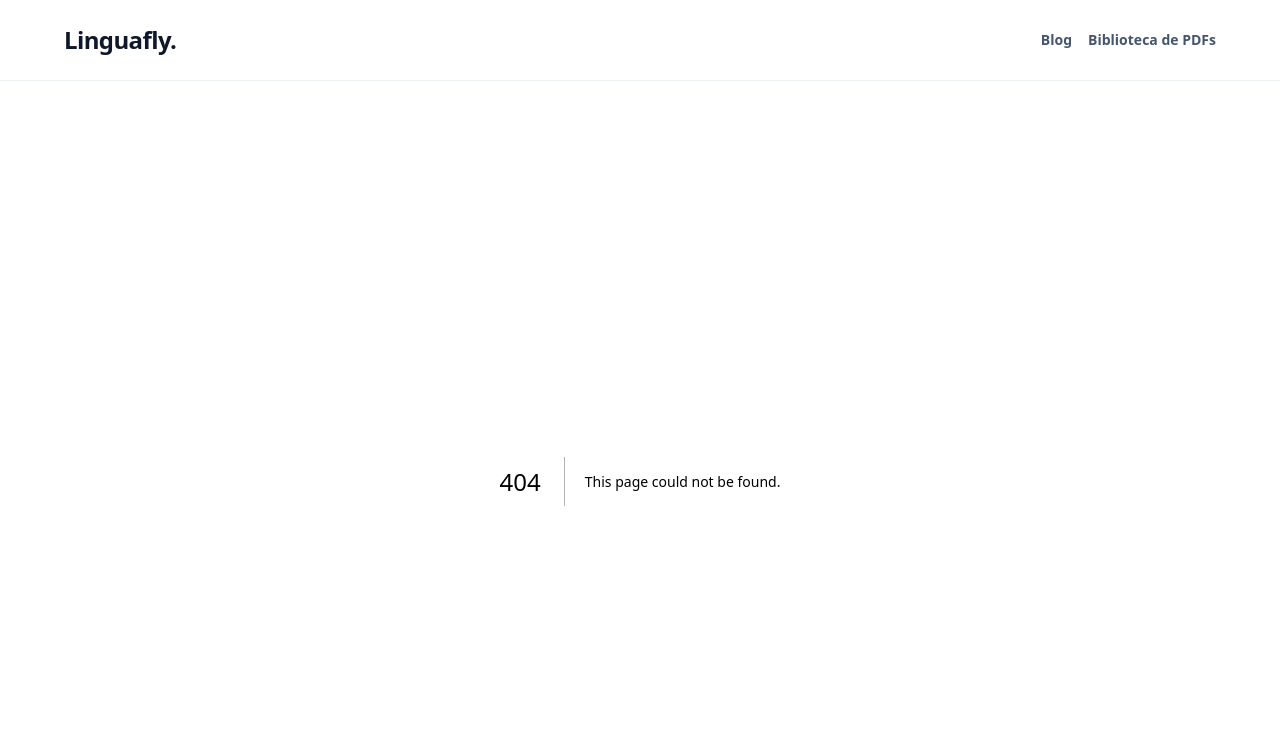
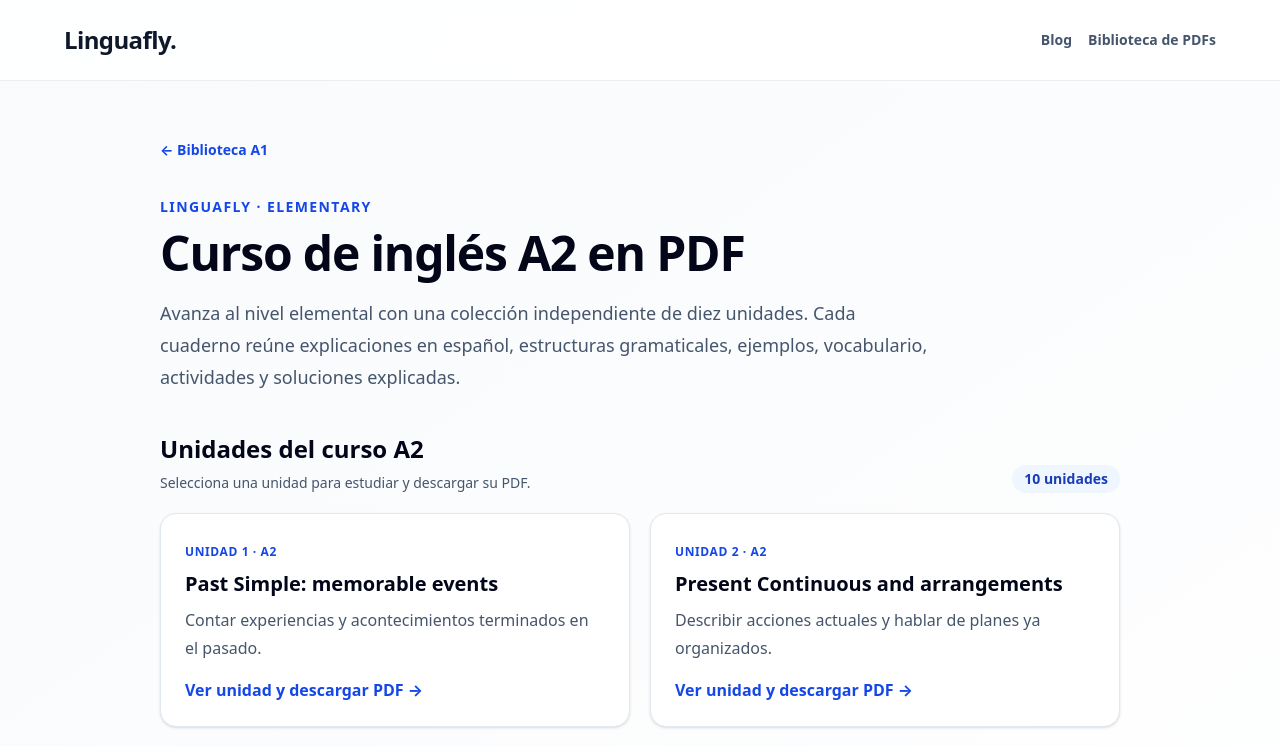
Before and after one commit to linguafly6-ui/linguaflynew2, a Next.js app: page /biblioteca-pdf/a2 in a window 1280 px wide. Before the commit this address had no page. Shown: the top 746 px of the page. Built offline with nearby package versions, Linux system fonts and the light colour scheme.

Commit message:
Create standalone A2 PDF library landing page

```diff
--- /dev/null
+++ b/app/biblioteca-pdf/a2/page.tsx
@@ -0,0 +1,56 @@
+import type { Metadata } from "next";
+import Link from "next/link";
+import { A2_PDF_UNITS } from "@/lib/a2-pdf-units";
+
+const canonical = "https://linguafly.app/biblioteca-pdf/a2";
+
+export const metadata: Metadata = {
+  title: "Curso de inglés A2 en PDF: unidades y ejercicios | Linguafly",
+  description: "Biblioteca independiente del curso de inglés A2. Accede a las primeras diez unidades con explicaciones, ejemplos, vocabulario, ejercicios y soluciones descargables en PDF.",
+  alternates: { canonical },
+  openGraph: {
+    type: "website",
+    title: "Curso de inglés A2 en PDF: unidades y ejercicios | Linguafly",
+    description: "Diez cuadernos de inglés A2 con teoría, vocabulario, práctica y soluciones.",
+    url: canonical,
+    siteName: "Linguafly",
+  },
+};
+
+export default function A2PdfLibraryPage() {
+  return (
+    <main className="mx-auto min-h-screen max-w-5xl px-5 py-10 sm:px-8 sm:py-14">
+      <Link href="/biblioteca-pdf" className="text-sm font-bold text-blue-700 hover:underline">← Biblioteca A1</Link>
+      <header className="mt-9 max-w-3xl">
+        <p className="text-sm font-bold uppercase tracking-widest text-blue-700">Linguafly · Elementary</p>
+        <h1 className="mt-3 text-4xl font-black tracking-tight text-slate-950 sm:text-5xl">Curso de inglés A2 en PDF</h1>
+        <p className="mt-5 text-lg leading-8 text-slate-600">
+          Avanza al nivel elemental con una colección independiente de diez unidades. Cada cuaderno reúne
+          explicaciones en español, estructuras gramaticales, ejemplos, vocabulario, actividades y soluciones explicadas.
+        </p>
+      </header>
+      <section className="mt-10">
+        <div className="flex flex-wrap items-end justify-between gap-3">
+          <div>
+            <h2 className="text-2xl font-extrabold text-slate-950">Unidades del curso A2</h2>
+            <p className="mt-2 text-sm text-slate-600">Selecciona una unidad para estudiar y descargar su PDF.</p>
+          </div>
+          <span className="rounded-full bg-blue-50 px-3 py-1 text-sm font-bold text-blue-800">10 unidades</span>
+        </div>
+        <div className="mt-5 grid gap-5 sm:grid-cols-2">
+          {A2_PDF_UNITS.map((unit) => (
+            <Link key={unit.slug} href={`/biblioteca-pdf/a2/${unit.slug}`} className="block rounded-2xl border border-slate-200 bg-white p-6 shadow-sm transition hover:border-blue-200 hover:shadow-md">
+              <span className="text-xs font-extrabold uppercase tracking-wider text-blue-700">Unidad {unit.number} · A2</span>
+              <h3 className="mt-2 text-xl font-extrabold text-slate-950">{unit.title}</h3>
+              <p className="mt-2 leading-7 text-slate-600">{unit.focus}</p>
+              <span className="mt-4 inline-flex font-bold text-blue-700">Ver unidad y descargar PDF →</span>
+            </Link>
+          ))}
+        </div>
+      </section>
+      <footer className="mt-12 border-t border-slate-200 pt-6">
+        <Link href="/biblioteca-pdf" className="font-bold text-blue-700 hover:underline">Volver a la biblioteca A1</Link>
+      </footer>
+    </main>
+  );
+}
```
